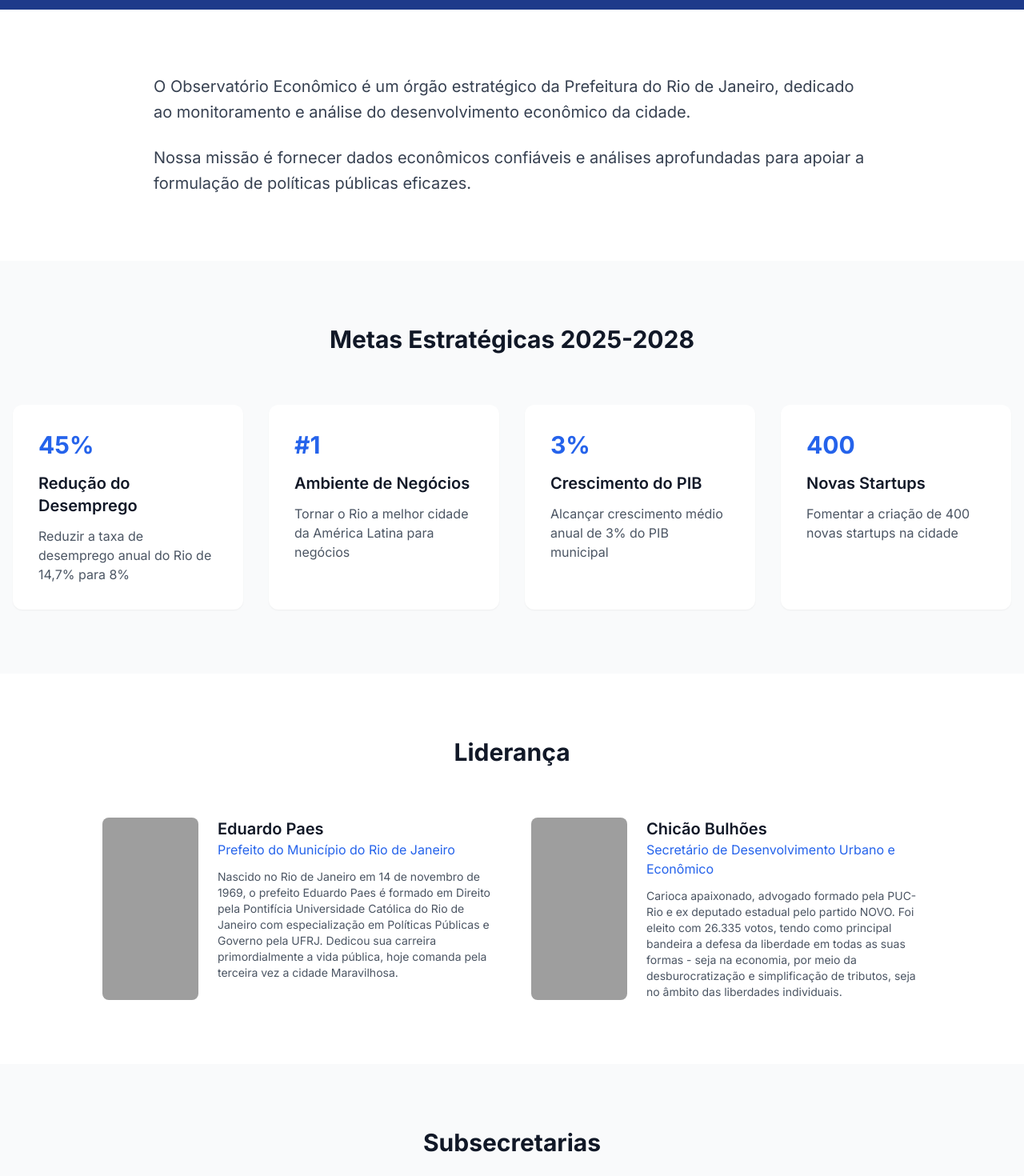
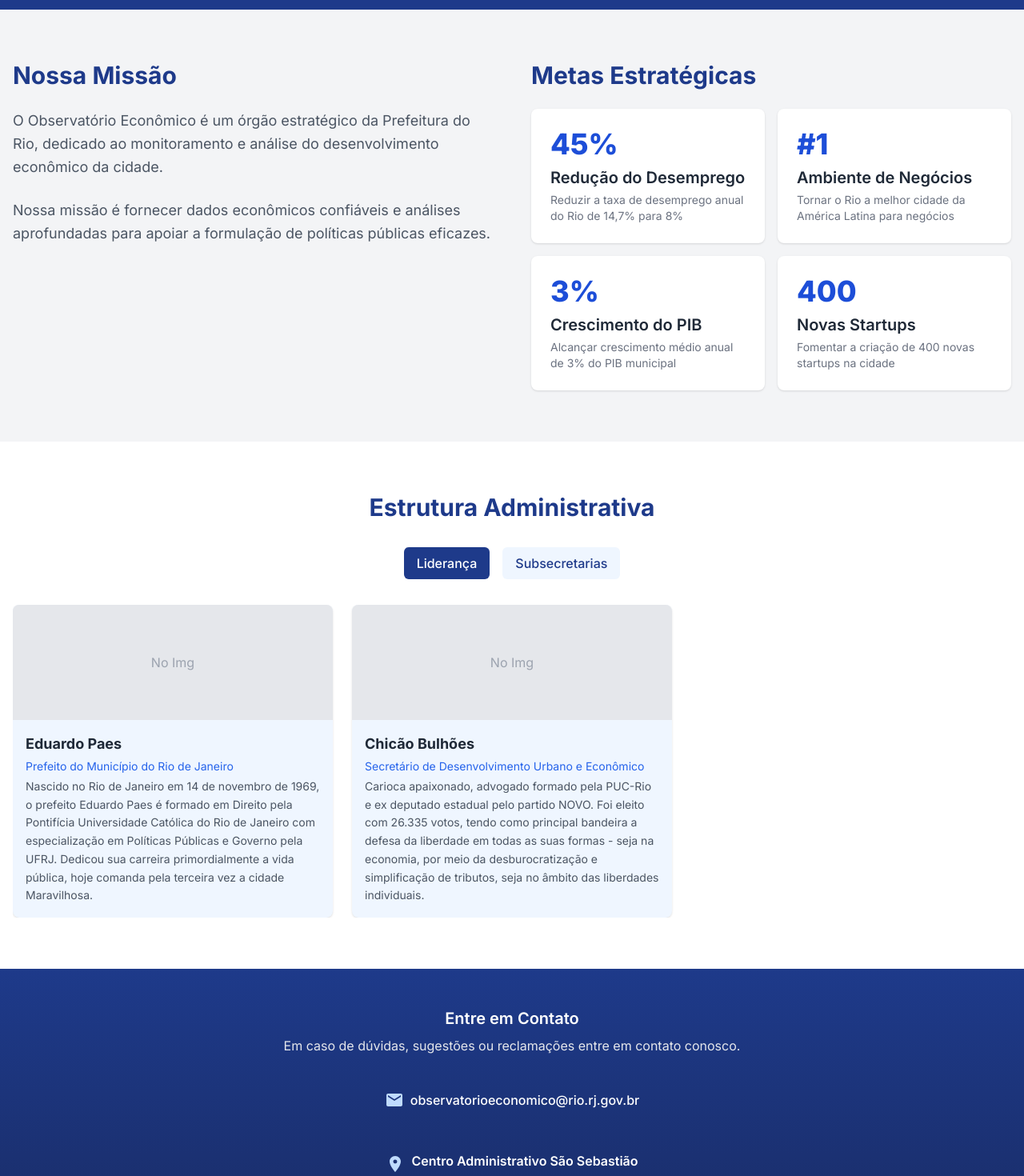
Before and after one commit to Sanguin1us/obs-econ-2, a Next.js app: page /sobre in a window 1280 px wide. Shown: the part 100-1570 px from the top of the page at 80% size. Built offline with nearby package versions, Linux system fonts and the light colour scheme; grey boxes are pictures that could not be loaded.

Commit message:
updated sobre

```diff
--- a/app/sobre/page.tsx
+++ b/app/sobre/page.tsx
@@ -1,147 +1,133 @@
 "use client"
-
-import { useState } from 'react'
-import Image from 'next/image'
-import { subdepartments, leadership, Subdepartment } from '@/lib/teamData'
+import { useState, useRef, useEffect } from "react"
+import { subdepartments, leadership } from "@/lib/teamData"
 
 export default function Sobre() {
-  const [selectedSubdepartment, setSelectedSubdepartment] = useState<Subdepartment | null>(null)
+  const [openIndex, setOpenIndex] = useState<number | null>(null)
+  const [showLeadership, setShowLeadership] = useState(true)
+  const containerRef = useRef<HTMLDivElement | null>(null)
+  const [animateNumbers, setAnimateNumbers] = useState(false)
+
+  useEffect(() => {
+    const observer = new IntersectionObserver(([entry]) => {
+      if (entry.isIntersecting) setAnimateNumbers(true)
+    }, { threshold: 0.3 })
+    if (containerRef.current) observer.observe(containerRef.current)
+    return () => {
+      if (containerRef.current) observer.unobserve(containerRef.current)
+    }
+  }, [])
+
+  const strategicGoals = [
+    { title: "Redução do Desemprego", target: "45%", description: "Reduzir a taxa de desemprego anual do Rio de 14,7% para 8%" },
+    { title: "Ambiente de Negócios", target: "#1", description: "Tornar o Rio a melhor cidade da América Latina para negócios" },
+    { title: "Crescimento do PIB", target: "3%", description: "Alcançar crescimento médio anual de 3% do PIB municipal" },
+    { title: "Novas Startups", target: "400", description: "Fomentar a criação de 400 novas startups na cidade" }
+  ]
 
   return (
-    <div className="min-h-screen">
-      {/* Mission Section */}
-      <section className="py-20 bg-white">
-        <div className="container mx-auto px-4">
-          <div className="max-w-4xl mx-auto space-y-6 text-gray-700">
-            <p className="text-xl leading-relaxed">
-              O Observatório Econômico é um órgão estratégico da Prefeitura do Rio de Janeiro,
+    <div className="min-h-screen bg-gray-100 text-gray-800">
+      <section className="container mx-auto px-4 py-16 flex flex-col gap-12 md:flex-row">
+        <div className="flex-1 space-y-6 animate-fade-in-up">
+          <h2 className="text-3xl font-bold text-blue-900">Nossa Missão</h2>
+          <p className="text-lg leading-relaxed text-gray-600">
+            O Observatório Econômico é um órgão estratégico da Prefeitura do Rio,
             dedicado ao monitoramento e análise do desenvolvimento econômico da cidade.
           </p>
-            <p className="text-xl leading-relaxed">
+          <p className="text-lg leading-relaxed text-gray-600">
             Nossa missão é fornecer dados econômicos confiáveis e análises aprofundadas
             para apoiar a formulação de políticas públicas eficazes.
           </p>
         </div>
+        <div className="flex-1 space-y-6 animate-fade-in-up" ref={containerRef}>
+          <h2 className="text-3xl font-bold text-blue-900">Metas Estratégicas</h2>
+          <div className="grid sm:grid-cols-2 gap-4">
+            {strategicGoals.map((item, i) => {
+              const displayValue = animateNumbers && i < 2
+                ? item.target.toString()
+                : item.target
+              return (
+                <div key={i} className="bg-white rounded-lg p-6 shadow transition-transform duration-300 hover:scale-105">
+                  <div className="text-4xl font-extrabold text-blue-700 mb-2">
+                    {displayValue}
                   </div>
-      </section>
-
-      {/* Goals Section */}
-      <section className="py-20 bg-gray-50">
-        <div className="container mx-auto px-4">
-          <h2 className="text-3xl font-bold mb-16 text-center text-gray-900">
-            Metas Estratégicas 2025-2028
-          </h2>
-          <div className="grid md:grid-cols-2 lg:grid-cols-4 gap-8">
-            {[
-              {
-                title: "Redução do Desemprego",
-                target: "45%",
-                description: "Reduzir a taxa de desemprego anual do Rio de 14,7% para 8%"
-              },
-              {
-                title: "Ambiente de Negócios",
-                target: "#1",
-                description: "Tornar o Rio a melhor cidade da América Latina para negócios"
-              },
-              {
-                title: "Crescimento do PIB",
-                target: "3%",
-                description: "Alcançar crescimento médio anual de 3% do PIB municipal"
-              },
-              {
-                title: "Novas Startups",
-                target: "400",
-                description: "Fomentar a criação de 400 novas startups na cidade"
-              }
-            ].map((goal) => (
-              <div key={goal.title} className="bg-white rounded-xl shadow-sm p-8 hover:shadow-md transition-shadow">
-                <div className="text-3xl font-bold text-blue-600 mb-4">{goal.target}</div>
-                <h3 className="text-xl font-semibold mb-3 text-gray-900">{goal.title}</h3>
-                <p className="text-gray-600">{goal.description}</p>
+                  <h3 className="text-xl font-semibold mb-1">{item.title}</h3>
+                  <p className="text-sm text-gray-500">{item.description}</p>
                 </div>
-            ))}
+              )
+            })}
           </div>
         </div>
       </section>
 
-      {/* Leadership Section */}
-      <section className="py-20 bg-white">
+      <section className="py-16 bg-white">
         <div className="container mx-auto px-4">
-          <h2 className="text-3xl font-bold mb-16 text-center text-gray-900">Liderança</h2>
-          <div className="grid md:grid-cols-2 gap-12 max-w-5xl mx-auto">
-            {leadership.map((leader) => (
-              <div key={leader.name} className="flex gap-6">
-                <Image
-                  src={leader.photoUrl}
-                  alt={leader.name}
-                  width={120}
-                  height={120}
-                  className="rounded-lg"
-                />
-                <div>
-                  <h3 className="text-xl font-semibold text-gray-900">{leader.name}</h3>
-                  <p className="text-blue-600 mb-3">{leader.title}</p>
-                  <p className="text-gray-600 text-sm">{leader.description}</p>
+          <h2 className="text-3xl font-bold text-blue-900 mb-8 text-center">Estrutura Administrativa</h2>
+          <div className="flex justify-center items-center gap-4 mb-8">
+            <button
+              onClick={() => { setShowLeadership(true); setOpenIndex(null) }}
+              className={`px-4 py-2 rounded-md font-medium transition-colors ${showLeadership ? "bg-blue-900 text-white" : "bg-blue-50 text-blue-900 hover:bg-blue-100"}`}
+            >
+              Liderança
+            </button>
+            <button
+              onClick={() => { setShowLeadership(false); setOpenIndex(null) }}
+              className={`px-4 py-2 rounded-md font-medium transition-colors ${!showLeadership ? "bg-blue-900 text-white" : "bg-blue-50 text-blue-900 hover:bg-blue-100"}`}
+            >
+              Subsecretarias
+            </button>
+          </div>
+          {showLeadership && (
+            <div className="relative overflow-hidden">
+              <div className="grid sm:grid-cols-2 lg:grid-cols-3 gap-6 animate-fade-in-up">
+                {leadership.map((leader, index) => (
+                  <div key={index} className="bg-blue-50 rounded-lg shadow relative overflow-hidden transition-all duration-300 hover:shadow-lg hover:-translate-y-1">
+                    <div className="h-36 bg-gray-200 flex items-center justify-center text-gray-400">No Img</div>
+                    <div className="p-4 space-y-1">
+                      <h3 className="text-lg font-bold text-gray-800">{leader.name}</h3>
+                      <p className="text-blue-600 text-sm">{leader.title}</p>
+                      <p className="text-gray-600 text-sm mt-2 leading-relaxed">{leader.description}</p>
                     </div>
                   </div>
                 ))}
               </div>
             </div>
-      </section>
-
-      {/* Subdepartments Section */}
-      <section className="py-20 bg-gray-50">
-        <div className="container mx-auto px-4">
-          <h2 className="text-3xl font-bold mb-16 text-center text-gray-900">Subsecretarias</h2>
-          <div className="grid md:grid-cols-3 gap-6">
-            {subdepartments.map((subdepartment) => (
+          )}
+          {!showLeadership && (
+            <div className="relative overflow-hidden">
+              <div className="grid sm:grid-cols-2 lg:grid-cols-3 gap-6 animate-fade-in-up">
+                {subdepartments.map((subdept, idx) => (
+                  <div key={idx} className="bg-blue-50 rounded-lg shadow transition-all duration-300 hover:shadow-lg">
                     <button
-                key={subdepartment.name}
-                onClick={() => setSelectedSubdepartment(subdepartment)}
-                className="p-8 bg-white rounded-xl shadow-sm hover:shadow-md transition-all text-left"
+                      onClick={() => setOpenIndex(openIndex === idx ? null : idx)}
+                      className="w-full px-4 py-3 text-left flex items-center justify-between focus:outline-none"
                     >
-                <h3 className="text-xl font-semibold text-gray-900 mb-2">{subdepartment.name}</h3>
-                <p className="text-gray-600">{subdepartment.members.length} membros</p>
+                      <div>
+                        <h4 className="text-base font-semibold text-gray-800">{subdept.name}</h4>
+                        <p className="text-xs text-gray-500">{subdept.fullName}</p>
+                      </div>
+                      <span className="text-xs font-medium text-blue-600">{subdept.members.length} membros</span>
                     </button>
-            ))}
-          </div>
-        </div>
-      </section>
-
-      {/* Modal */}
-      {selectedSubdepartment && (
-        <div className="fixed inset-0 bg-black/60 backdrop-blur-sm flex items-center justify-center p-4 z-50">
-          <div className="bg-white rounded-xl p-8 max-w-4xl w-full max-h-[90vh] overflow-y-auto">
-            <div className="mb-8">
-              <h3 className="text-2xl font-bold text-gray-900">{selectedSubdepartment.name}</h3>
-              <p className="text-blue-600">{selectedSubdepartment.fullName}</p>
-            </div>
-            <div className="grid md:grid-cols-2 gap-8">
-              {selectedSubdepartment.members.map((member) => (
-                <div key={member.name} className="flex items-center gap-4 bg-gray-50 p-4 rounded-lg">
-                  <Image
-                    src={member.photoUrl}
-                    alt={member.name}
-                    width={64}
-                    height={64}
-                    className="rounded-full"
-                  />
+                    {openIndex === idx && (
+                      <div className="px-4 py-3 bg-white">
+                        {subdept.members.map((member, i) => (
+                          <div key={i} className="flex items-center gap-3 bg-gray-50 rounded p-2 mb-2 last:mb-0 animate-fade-in transition-all">
+                            <div className="h-10 w-10 bg-gray-300 rounded-full flex items-center justify-center text-gray-500 text-xs">No Img</div>
                             <div>
-                    <h4 className="font-semibold text-gray-900">{member.name}</h4>
-                    <p className="text-gray-600 text-sm">{member.certification}</p>
+                              <h5 className="text-sm font-semibold text-gray-800">{member.name}</h5>
+                              <p className="text-xs text-gray-600">{member.certification}</p>
                             </div>
                           </div>
                         ))}
                       </div>
-            <button
-              onClick={() => setSelectedSubdepartment(null)}
-              className="mt-8 px-6 py-3 bg-blue-600 text-white rounded-lg hover:bg-blue-700 transition-colors"
-            >
-              Fechar
-            </button>
+                    )}
+                  </div>
+                ))}
               </div>
             </div>
           )}
         </div>
+      </section>
+    </div>
   )
 }
```
Lines whose indentation alone changed are shown as unchanged.
